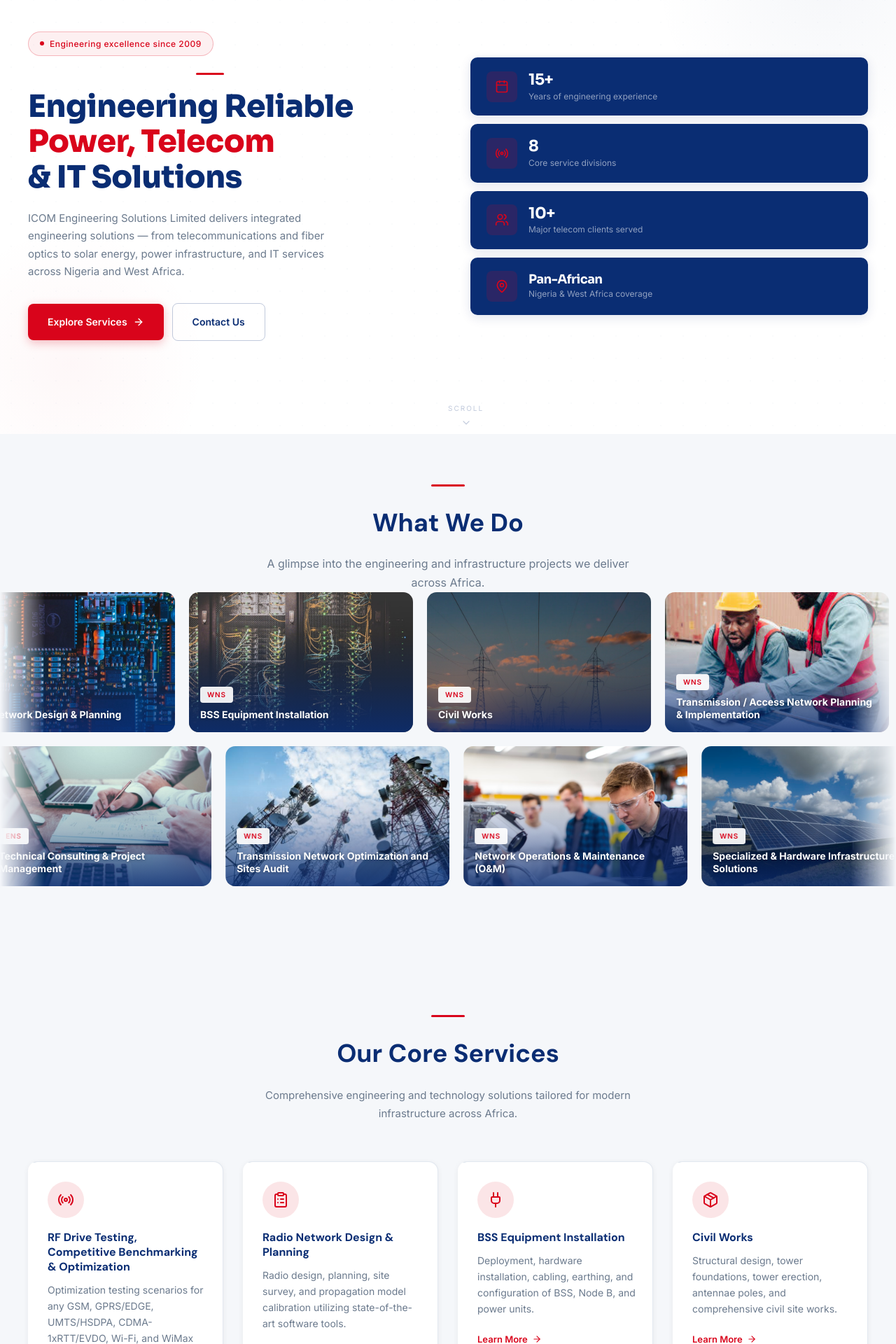
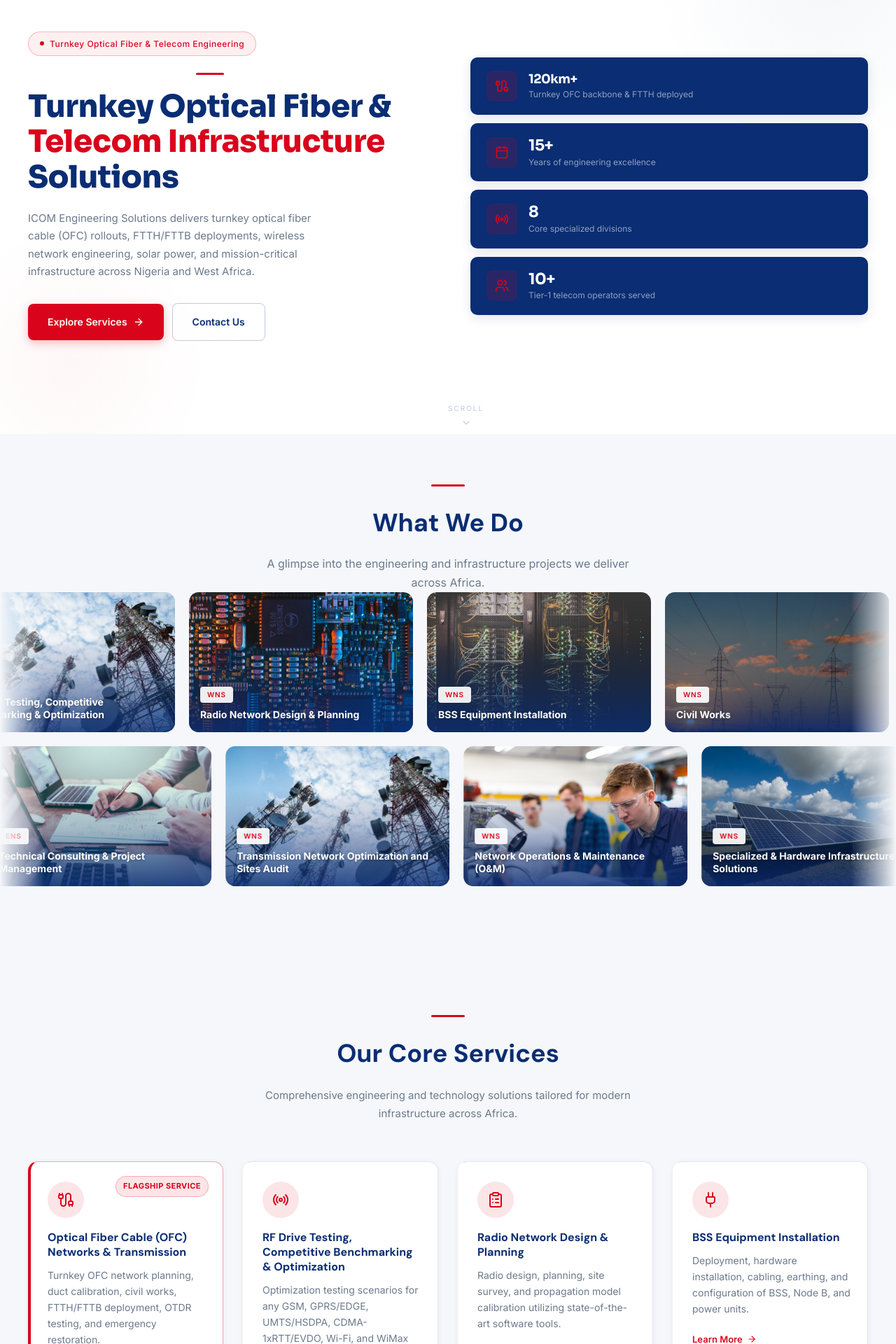
Before and after one commit to Mariamyussuf/Icom-Global, a Next.js app in the folder client/: page / in a window 1280 px wide. Shown: the part 180-2100 px from the top of the page at 70% size. Built offline with nearby package versions, Linux system fonts and the light colour scheme.

Commit message:
feat: implement core UI components and define service data structure for the Icom Global client

```diff
--- a/client/src/components/Footer.jsx
+++ b/client/src/components/Footer.jsx
@@ -48,9 +48,9 @@
 ];
 
 const serviceLinks = [
+  { title: 'Optical Fiber Cable (OFC)', href: '/services/fiber-optic-transmission' },
   { title: 'RF Drive Testing', href: '/services/rf-drive-testing' },
   { title: 'Radio Network Design', href: '/services/radio-network-design-planning' },
-  { title: 'Fiber Optics', href: '/services/fiber-optic-transmission' },
   { title: 'Power & Solar', href: '/services/power-solutions' },
   { title: 'BSS Installation', href: '/services/bss-equipment-installation' },
   { title: 'Network O&M', href: '/services/network-operations-maintenance' },
--- a/client/src/components/Hero.jsx
+++ b/client/src/components/Hero.jsx
@@ -2,14 +2,14 @@
 
 import Link from 'next/link';
 import { motion } from 'framer-motion';
-import { ArrowRight, ChevronDown, Calendar, Radio, Users, MapPin } from 'lucide-react';
+import { ArrowRight, ChevronDown, Calendar, Radio, Users, MapPin, Cable } from 'lucide-react';
 
 /* ─── Stat card data ─── */
 const statCards = [
-  { icon: Calendar, value: '15+', label: 'Years of engineering experience' },
-  { icon: Radio, value: '8', label: 'Core service divisions' },
-  { icon: Users, value: '10+', label: 'Major telecom clients served' },
-  { icon: MapPin, value: 'Pan-African', label: 'Nigeria & West Africa coverage' },
+  { icon: Cable, value: '120km+', label: 'Turnkey OFC backbone & FTTH deployed' },
+  { icon: Calendar, value: '15+', label: 'Years of engineering excellence' },
+  { icon: Radio, value: '8', label: 'Core specialized divisions' },
+  { icon: Users, value: '10+', label: 'Tier-1 telecom operators served' },
 ];
 
 /* ─── Animation variants ─── */
@@ -111,7 +111,7 @@
             >
               <span style={{ height: '6px', width: '6px', borderRadius: '50%', backgroundColor: '#D9041B' }} />
               <span style={{ fontSize: '12px', fontWeight: 500, letterSpacing: '0.04em', color: '#D9041B' }}>
-                Engineering excellence since 2009
+                Turnkey Optical Fiber &amp; Telecom Engineering
               </span>
             </div>
 
@@ -129,11 +129,11 @@
                 marginBottom: '20px',
               }}
             >
-              <span style={{ color: 'var(--text-heading, #0A2D73)' }}>Engineering Reliable</span>
+              <span style={{ color: 'var(--text-heading, #0A2D73)' }}>Turnkey Optical Fiber &amp;</span>
               <br />
-              <span style={{ color: '#D9041B' }}>Power, Telecom</span>
+              <span style={{ color: '#D9041B' }}>Telecom Infrastructure</span>
               <br />
-              <span style={{ color: 'var(--text-heading, #0A2D73)' }}>&amp; IT Solutions</span>
+              <span style={{ color: 'var(--text-heading, #0A2D73)' }}>Solutions</span>
             </h1>
 
             {/* Subheadline */}
@@ -145,7 +145,7 @@
               maxWidth: '440px',
               marginBottom: '32px',
             }}>
-              ICOM Engineering Solutions Limited delivers integrated engineering solutions — from telecommunications and fiber optics to solar energy, power infrastructure, and IT services across Nigeria and West Africa.
+              ICOM Engineering Solutions delivers turnkey optical fiber cable (OFC) rollouts, FTTH/FTTB deployments, wireless network engineering, solar power, and mission-critical infrastructure across Nigeria and West Africa.
             </p>
 
             {/* CTA Buttons */}
--- a/client/src/components/Navbar.jsx
+++ b/client/src/components/Navbar.jsx
@@ -8,10 +8,10 @@
 import { Menu, X, ChevronDown } from 'lucide-react';
 
 const serviceLinks = [
+  { name: 'Optical Fiber Cable (OFC) Networks', href: '/services/fiber-optic-transmission' },
   { name: 'RF Drive Testing & Optimization', href: '/services/rf-drive-testing' },
   { name: 'Radio Network Design', href: '/services/radio-network-design-planning' },
   { name: 'BSS Equipment Installation', href: '/services/bss-equipment-installation' },
-  { name: 'Fiber Optic Transmission', href: '/services/fiber-optic-transmission' },
   { name: 'Network Operations (O&M)', href: '/services/network-operations-maintenance' },
   { name: 'Power Solutions', href: '/services/power-solutions' },
   { name: 'Repeater Systems Solutions', href: '/services/repeater-systems-solutions' },
--- a/client/src/components/ServiceCard.jsx
+++ b/client/src/components/ServiceCard.jsx
@@ -7,7 +7,7 @@
 const iconMap = { Radio, Cable, Sun, Fuel, Plug, Monitor, Package, ClipboardList };
 
 export default function ServiceCard({ service, index = 0 }) {
-  const { slug, title, icon, shortDesc } = service || {};
+  const { slug, title, icon, shortDesc, featuredBadge } = service || {};
   const IconComponent = iconMap[icon] || Radio;
 
   return (
@@ -23,11 +23,12 @@
         href={`/services/${slug}`}
         style={{
           display: 'block',
+          position: 'relative',
           background: 'var(--bg-card, #FFFFFF)',
           borderRadius: '14px',
           boxShadow: 'var(--card-shadow, 0 2px 8px rgba(0,0,0,0.06))',
-          border: '1px solid var(--border-color, #E2E8F0)',
-          borderLeft: '4px solid transparent',
+          border: featuredBadge ? '1.5px solid rgba(217, 4, 27, 0.35)' : '1px solid var(--border-color, #E2E8F0)',
+          borderLeft: featuredBadge ? '4px solid #D9041B' : '4px solid transparent',
           padding: '28px 24px',
           textDecoration: 'none',
           height: '100%',
@@ -35,8 +36,28 @@
           transition: 'border-color 0.3s, box-shadow 0.3s, background-color 0.3s',
         }}
         onMouseEnter={(e) => (e.currentTarget.style.borderLeftColor = '#D9041B')}
-        onMouseLeave={(e) => (e.currentTarget.style.borderLeftColor = 'transparent')}
+        onMouseLeave={(e) => (e.currentTarget.style.borderLeftColor = featuredBadge ? '#D9041B' : 'transparent')}
       >
+        {/* Featured Badge */}
+        {featuredBadge && (
+          <span style={{
+            position: 'absolute',
+            top: '20px',
+            right: '20px',
+            background: 'rgba(217, 4, 27, 0.1)',
+            color: '#D9041B',
+            border: '1px solid rgba(217, 4, 27, 0.25)',
+            padding: '4px 10px',
+            borderRadius: '999px',
+            fontSize: '11px',
+            fontWeight: 700,
+            letterSpacing: '0.04em',
+            textTransform: 'uppercase',
+          }}>
+            {featuredBadge}
+          </span>
+        )}
+
         {/* Icon */}
         <div style={{
           width: '52px',
--- a/client/src/data/services.js
+++ b/client/src/data/services.js
@@ -1,5 +1,58 @@
 export const services = [
-  // ════════════ Wireless Network Services (WNS) ════════════
+  // ════════════ Optical Fiber & Wireless Network Services ════════════
+  {
+    slug: 'fiber-optic-transmission',
+    division: 'WNS',
+    featuredBadge: 'Flagship Service',
+    images: [
+      '/images/services/fiber_site_1.jpeg',
+      '/images/services/fiber_site_2.jpeg',
+      '/images/services/fiber_site_3.jpeg',
+      '/images/services/fiber_site_4.jpeg',
+      '/images/services/fiber_site_5.jpeg',
+      '/images/services/fiber_site_6.png',
+      '/images/services/fiber_site_7.jpeg',
+      '/images/services/fiber_site_8.jpeg',
+      '/images/services/fiber_site_9.jpeg',
+      '/images/services/fiber_site_10.jpeg',
+      '/images/services/fiber_site_11.jpeg',
+      '/images/services/fiber_site_12.jpeg',
+      '/images/services/fiber_site_13.jpeg',
+      '/images/services/fiber_site_14.jpeg',
+      '/images/services/fiber_site_15.jpeg',
+      '/images/services/fiber_site_16.jpeg',
+      '/images/services/fiber-optic_1.jpg',
+      '/images/services/fiber-optic_2.jpg'
+    ],
+    title: 'Optical Fiber Cable (OFC) Networks & Transmission',
+    icon: 'Cable',
+    shortDesc: 'Turnkey OFC network planning, duct calibration, civil works, FTTH/FTTB deployment, OTDR testing, and emergency restoration.',
+    overview: 'ICOM Engineering Solutions specializes in the installation and deployment of Optical Fiber Cable (OFC) networks. Our team of experienced Field Technicians and Project Managers has the technical expertise to plan, design, deploy, test, commission, maintain, troubleshoot, and upgrade fiber optic networks across diverse terrains and project environments.\n\nSupported by modern machinery, specialized tools, and industry-standard testing equipment, we execute fiber optic deployment projects efficiently while maintaining the highest standards of quality, safety, reliability, and workmanship.',
+    subServices: [
+      'Fiber Optic Cable Installation: Underground and aerial OFC cable installation across diverse terrains',
+      'Fiber Network Planning & Design: Planning and designing fiber networks based on project requirements and network objectives',
+      'Duct Calibration & Installation: Duct preparation, calibration, installation, and cable blowing/pulling activities',
+      'Trenching & Civil Works: Civil works, road cuts, and excavation required for underground fiber optic deployment',
+      'Last-Mile Fiber Deployment: Reliable fiber connectivity from distribution points to end users and customer premises',
+      'FTTH (Fiber to the Home): End-to-end residential fiber deployment solutions and subscriber terminations',
+      'FTTB (Fiber to the Building): Fiber deployment for commercial buildings, corporate offices, estates, and multi-tenant facilities',
+      'Fiber Testing & Commissioning: OTDR testing, power measurement, link verification, fault identification, documentation, and commissioning',
+      'Fiber Maintenance & Restoration: Preventive and corrective maintenance, troubleshooting, fault localization, emergency restoration, and network recovery',
+      'Fiber Network Upgrade & Expansion: Modification, expansion, and capacity upgrade of existing fiber infrastructure across local and multi-mile routes'
+    ],
+    benefits: [
+      { icon: 'CheckCircle', title: 'End-to-End OFC Delivery', description: 'Complete lifecycle capability from initial route planning to testing and dark fiber leasing.' },
+      { icon: 'Zap', title: 'Advanced Cable Blowing', description: 'Pirelli Sirocco and high-velocity cable blowing for rapid network rollouts.' },
+      { icon: 'Clock', title: '24/7 Fault Restoration', description: 'Dedicated emergency crews stationed for rapid fiber cut repair and network recovery.' },
+      { icon: 'Shield', title: 'Terrain Versatility', description: 'Certified execution across urban metros, highways, rail corridors, and rural routes.' }
+    ],
+    process: [
+      { step: 1, title: 'Route Survey & Network Design', description: 'Engineering fiber pathways, duct calibration, elevation mapping, and civil works planning.' },
+      { step: 2, title: 'Trenching, Ducting & Blowing', description: 'Civil excavation, duct installation, and high-precision cable blowing/pulling.' },
+      { step: 3, title: 'Fusion Splicing & Terminations', description: 'Precision ribbon and single-mode splicing at dome joints, patch panels, and FTTX hubs.' },
+      { step: 4, title: 'OTDR Testing & Commissioning', description: 'Comprehensive OTDR trace analysis, dB power measurement, and formal commissioning.' }
+    ]
+  },
   {
     slug: 'rf-drive-testing',
     division: 'WNS',
@@ -163,58 +216,6 @@
       { step: 2, title: 'Link Design', description: 'Performing link budget analysis, frequency planning, and interference checks.' },
       { step: 3, title: 'Installation & Alignment', description: 'Deploying microwave dishes and aligning paths for maximum signal level.' },
       { step: 4, title: 'Commissioning & BERT', description: 'Testing data transmission quality and monitoring bit error rates.' }
-    ]
-  },
-  {
-    slug: 'fiber-optic-transmission',
-    division: 'WNS',
-    images: [
-      '/images/services/fiber_site_1.jpeg',
-      '/images/services/fiber_site_2.jpeg',
-      '/images/services/fiber_site_3.jpeg',
-      '/images/services/fiber_site_4.jpeg',
-      '/images/services/fiber_site_5.jpeg',
-      '/images/services/fiber_site_6.png',
-      '/images/services/fiber_site_7.jpeg',
-      '/images/services/fiber_site_8.jpeg',
-      '/images/services/fiber_site_9.jpeg',
-      '/images/services/fiber_site_10.jpeg',
-      '/images/services/fiber_site_11.jpeg',
-      '/images/services/fiber_site_12.jpeg',
-      '/images/services/fiber_site_13.jpeg',
-      '/images/services/fiber_site_14.jpeg',
-      '/images/services/fiber_site_15.jpeg',
-      '/images/services/fiber_site_16.jpeg',
-      '/images/services/fiber-optic_1.jpg',
-      '/images/services/fiber-optic_2.jpg'
-    ],
-    title: 'Optical Fiber Cable (OFC) Networks & Transmission',
-    icon: 'Cable',
-    shortDesc: 'Turnkey OFC network planning, duct calibration, civil works, FTTH/FTTB deployment, OTDR testing, and emergency restoration.',
-    overview: 'ICOM Engineering Solutions specializes in the installation and deployment of Optical Fiber Cable (OFC) networks. Our team of experienced Field Technicians and Project Managers has the technical expertise to plan, design, deploy, test, commission, maintain, troubleshoot, and upgrade fiber optic networks across diverse terrains and project environments.\n\nSupported by modern machinery, specialized tools, and industry-standard testing equipment, we execute fiber optic deployment projects efficiently while maintaining the highest standards of quality, safety, reliability, and workmanship.',
-    subServices: [
-      'Fiber Optic Cable Installation: Underground and aerial OFC cable installation across diverse terrains',
-      'Fiber Network Planning & Design: Planning and designing fiber networks based on project requirements and network objectives',
-      'Duct Calibration & Installation: Duct preparation, calibration, installation, and cable blowing/pulling activities',
-      'Trenching & Civil Works: Civil works, road cuts, and excavation required for underground fiber optic deployment',
-      'Last-Mile Fiber Deployment: Reliable fiber connectivity from distribution points to end users and customer premises',
-      'FTTH (Fiber to the Home): End-to-end residential fiber deployment solutions and subscriber terminations',
-      'FTTB (Fiber to the Building): Fiber deployment for commercial buildings, corporate offices, estates, and multi-tenant facilities',
-      'Fiber Testing & Commissioning: OTDR testing, power measurement, link verification, fault identification, documentation, and commissioning',
-      'Fiber Maintenance & Restoration: Preventive and corrective maintenance, troubleshooting, fault localization, emergency restoration, and network recovery',
-      'Fiber Network Upgrade & Expansion: Modification, expansion, and capacity upgrade of existing fiber infrastructure across local and multi-mile routes'
-    ],
-    benefits: [
-      { icon: 'CheckCircle', title: 'End-to-End OFC Delivery', description: 'Complete lifecycle capability from initial route planning to testing and dark fiber leasing.' },
-      { icon: 'Zap', title: 'Advanced Cable Blowing', description: 'Pirelli Sirocco and high-velocity cable blowing for rapid network rollouts.' },
-      { icon: 'Clock', title: '24/7 Fault Restoration', description: 'Dedicated emergency crews stationed for rapid fiber cut repair and network recovery.' },
-      { icon: 'Shield', title: 'Terrain Versatility', description: 'Certified execution across urban metros, highways, rail corridors, and rural routes.' }
-    ],
-    process: [
-      { step: 1, title: 'Route Survey & Network Design', description: 'Engineering fiber pathways, duct calibration, elevation mapping, and civil works planning.' },
-      { step: 2, title: 'Trenching, Ducting & Blowing', description: 'Civil excavation, duct installation, and high-precision cable blowing/pulling.' },
-      { step: 3, title: 'Fusion Splicing & Terminations', description: 'Precision ribbon and single-mode splicing at dome joints, patch panels, and FTTX hubs.' },
-      { step: 4, title: 'OTDR Testing & Commissioning', description: 'Comprehensive OTDR trace analysis, dB power measurement, and formal commissioning.' }
     ]
   },
   {
```
